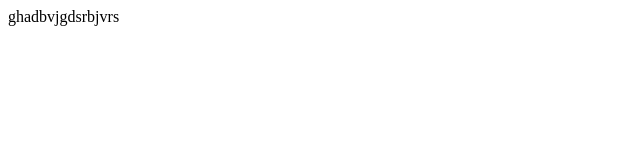
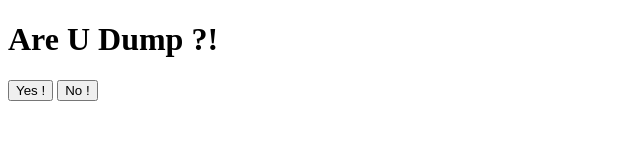
Before and after one commit to YasinDehfuli/FreeJquery, a plain HTML site: page index.html in a window 1280 px wide. Shown: the whole page, without its empty margins (0-640 px from the left). Drawn offline with Linux system fonts and the light colour scheme.

Commit message:
add html codes

```diff
--- a/index.html
+++ b/index.html
@@ -5,9 +5,17 @@
     <meta name="viewport"
           content="width=device-width, user-scalable=no, initial-scale=1.0, maximum-scale=1.0, minimum-scale=1.0">
     <meta http-equiv="X-UA-Compatible" content="ie=edge">
-    <title>Document</title>
+    <title>Welcome To Hell...</title>
+    <link rel="stylesheet" href="style.css">
 </head>
 <body>
-<div>ghadbvjgdsrbjvrs</div>
+<div class="container">
+
+    <div class="contstyle">
+        <h1>Are U Dump ?!</h1>
+        <button id="btn1">Yes !</button>
+        <button id="btn2">No ! </button>
+    </div>
+</div>
 </body>
 </html>
```
